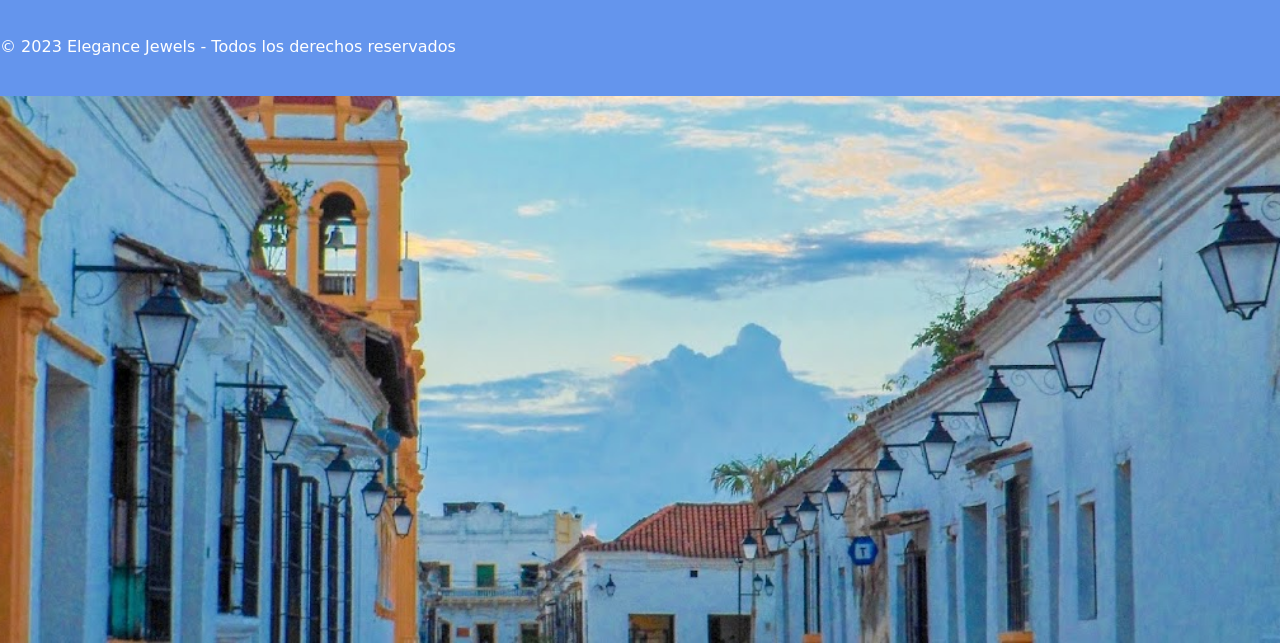
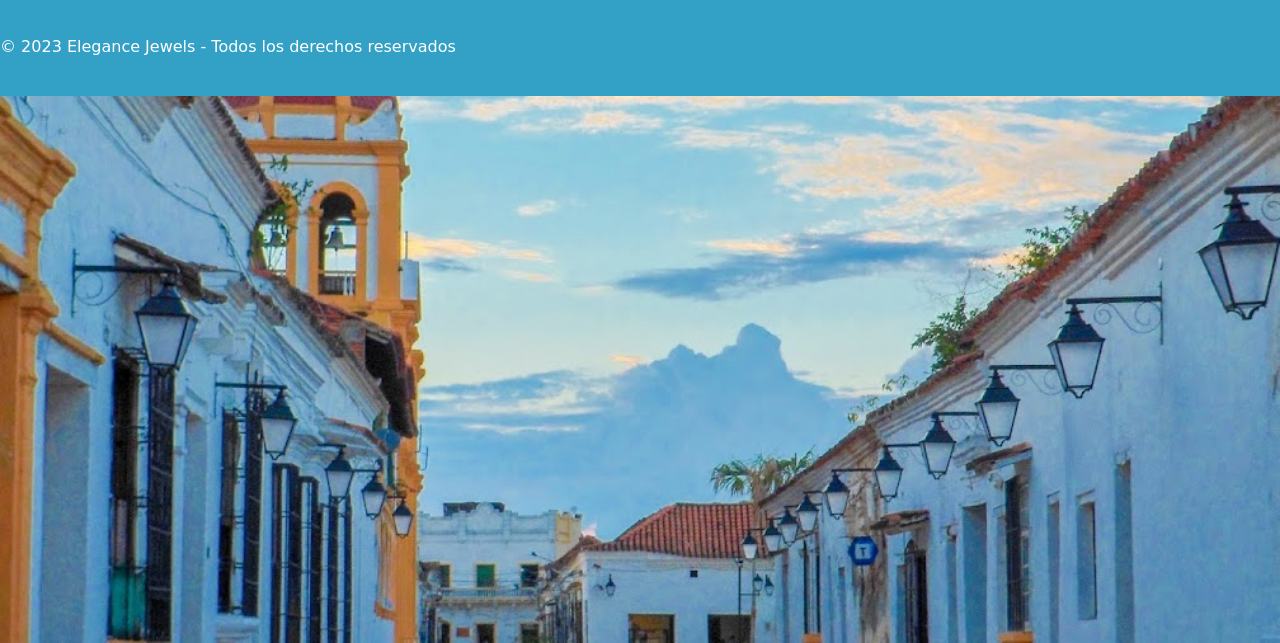
Before and after one commit to DiegoAndres2005/Filigrana, a plain HTML site: page sobre.html in a window 1280 px wide. Shown: the part 157-800 px from the top of the page. Drawn offline with Linux system fonts and the light colour scheme.

Commit message:
Restore general styles and layout structure

```diff
--- a/estilos.css
+++ b/estilos.css
@@ -227,7 +227,7 @@ nav ul li a:hover {
 
 /* === Pie de página === */
 footer {
-    background-color: cornflowerblue;
+    background-color: #33a1c6;
     color: white;
     padding: 40px 0;
 }
```
